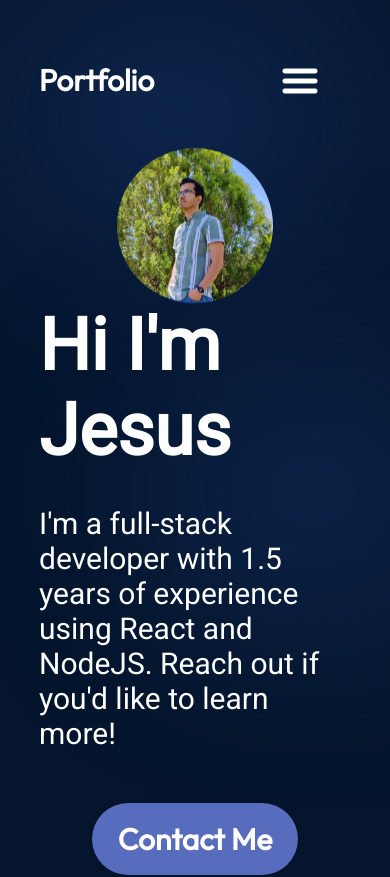
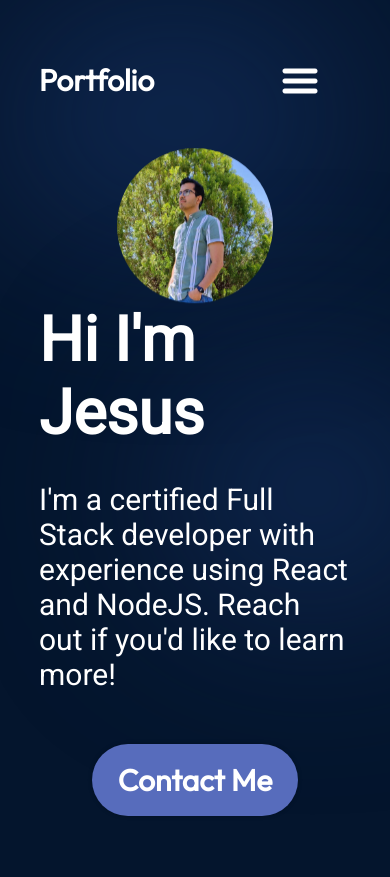
Before and after one commit to Jesus6366/portfolio2025, a React (Vite) app: page / in a window 390 px wide. Shown: the top 877 px of the page. Built offline with nearby package versions, Linux system fonts and the light colour scheme.

Commit message:
update hero title for better responsiveness

```diff
--- a/src/components/Hero/Hero.jsx
+++ b/src/components/Hero/Hero.jsx
@@ -7,8 +7,8 @@ const Hero = () => {
       <div className={styles.content}>
         <h1 className={styles.title}>Hi I&apos;m Jesus</h1>
         <p className={styles.description}>
-          I&apos;m a full-stack developer with 1.5 years of experience using
-          React and NodeJS. Reach out if you&apos;d like to learn more!
+          I&apos;m a certified Full Stack developer with experience using React
+          and NodeJS. Reach out if you&apos;d like to learn more!
         </p>
         <a href="mailto:polibos6366@gmail.com" className={styles.contactBtn}>
           Contact Me
--- a/src/components/Hero/Hero.module.css
+++ b/src/components/Hero/Hero.module.css
@@ -102,6 +102,9 @@
 }
 
 @media screen and (max-width: 830px) {
+  .title {
+    font-size: 62px;
+  }
   .container {
     flex-direction: column-reverse;
   }
```
